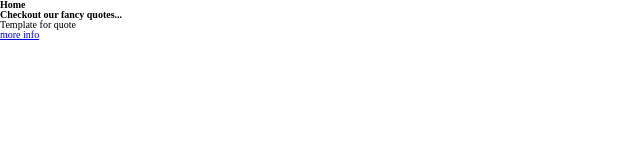
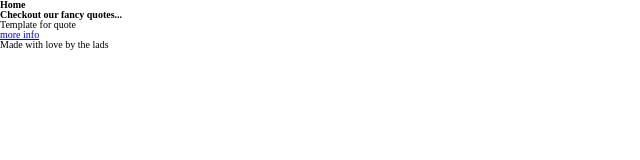
Before and after one commit to Wotusay/Codecollecter, a website built with webpack: page src/index.html in a window 1280 px wide. Shown: the full height of the page, 0-640 px from the left. Built offline with nearby package versions, Linux system fonts and the light colour scheme; some packages are replaced by stand-ins of ours.

Commit message:
Footer added

```diff
--- a/src/index.html
+++ b/src/index.html
@@ -18,5 +18,8 @@
       </a>
     </ul>
   </article>
+  <footer>
+    <div class="footer">Made with love by the lads</div>
+  </footer>
 </body>
 </html>
```
